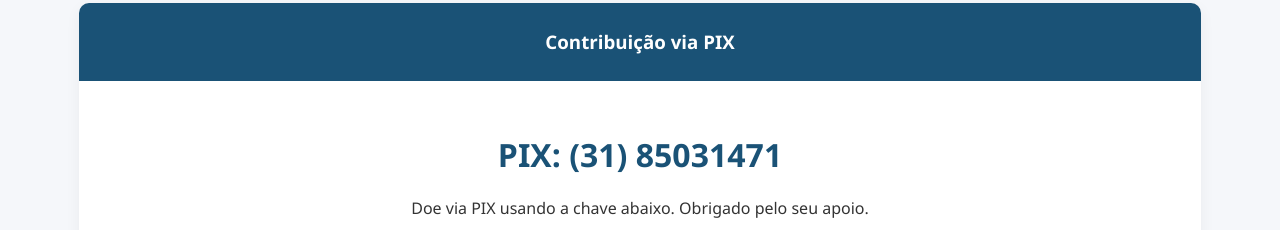
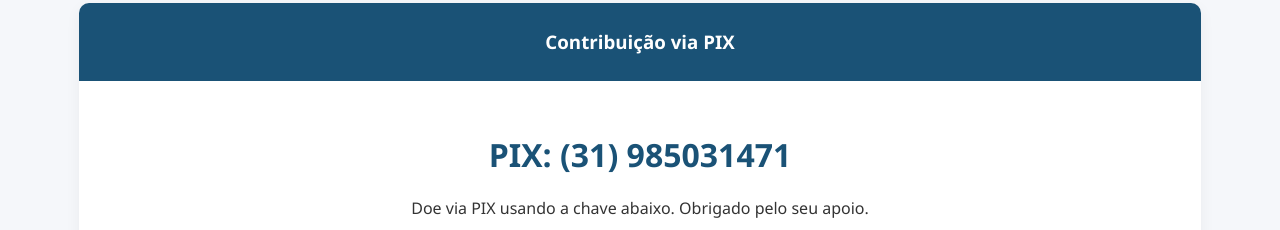
Before and after one commit to thiagofp0/dareumeed, a plain HTML site: page index.html in a window 1280 px wide. Shown: the part 3180-3410 px from the top of the page. Drawn offline with Linux system fonts and the light colour scheme.

Commit message:
Update PIX donation contact number for accuracy

```diff
--- a/index.html
+++ b/index.html
@@ -734,7 +734,7 @@
                         <h3 data-pt="Contribuição via PIX" data-en="PIX Contribution">Contribuição via PIX</h3>
                     </div>
                     <div class="donation-body">
-                        <div class="donation-amount">PIX: (31) 85031471</div>
+                        <div class="donation-amount">PIX: (31) 985031471</div>
                         <p data-pt="Doe via PIX usando a chave abaixo. Obrigado pelo seu apoio." data-en="Donate via PIX using the key below. Thank you for your support.">Doe via PIX usando a chave abaixo. Obrigado pelo seu apoio.</p>
                         <ul class="donation-features">
                             <li data-pt="Pagamento instantâneo e seguro" data-en="Instant and secure payment">Pagamento instantâneo e seguro</li>
```
